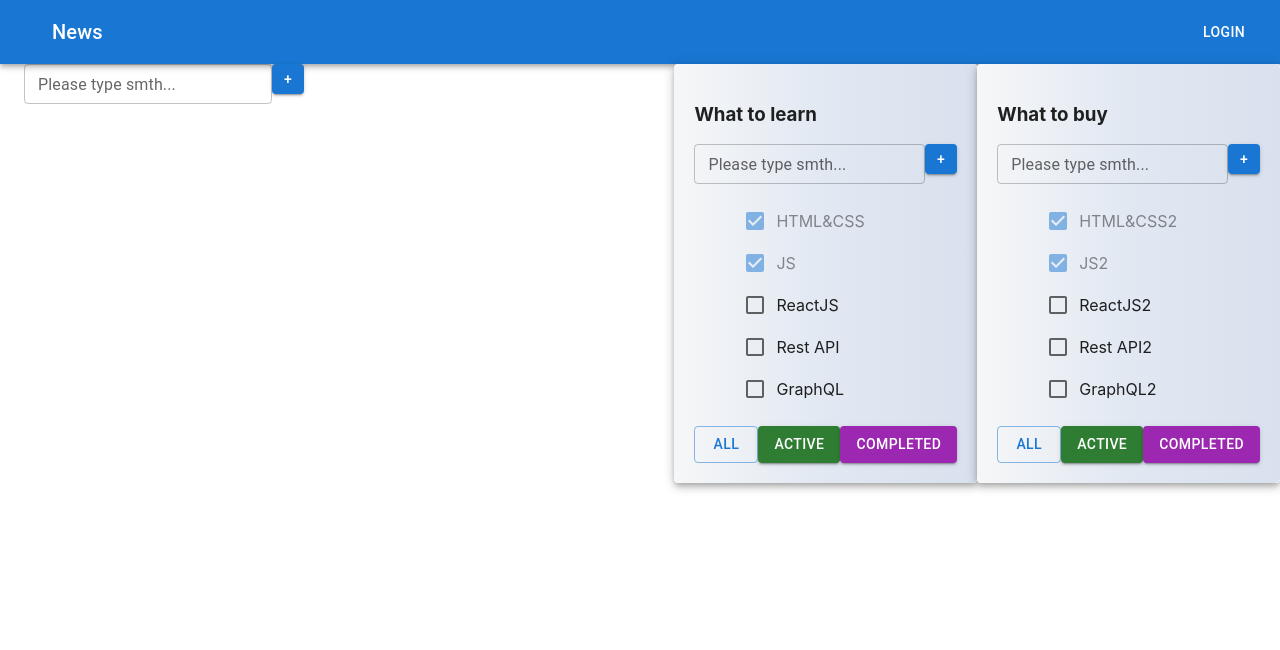
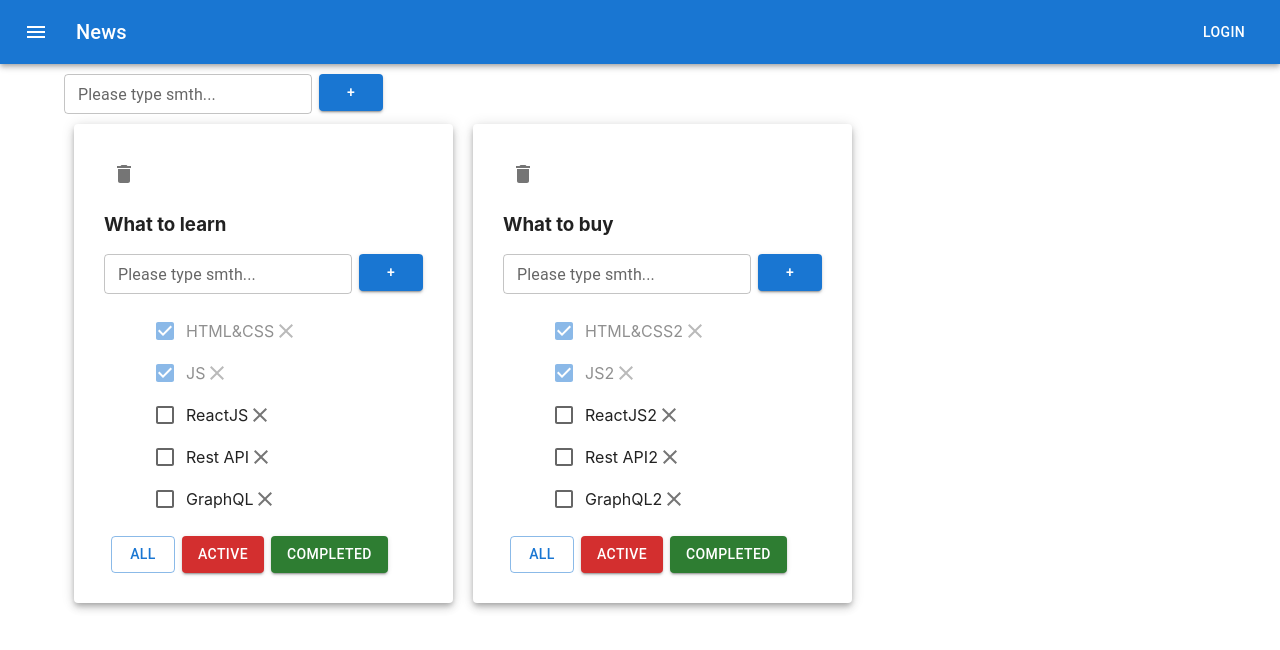
Before and after one commit to Diana-Balaban98/TaskMaster_Pro, a React (Create React App) app: page / in a window 1280 px wide. Shown: the top 650 px of the page. Built offline with nearby package versions, Linux system fonts and the light colour scheme.

Commit message:
material ui

```diff
--- a/src/App.css
+++ b/src/App.css
@@ -2,12 +2,7 @@
 
 }
 
-.App > div {
-  /*margin-right: 50px;*/
+.todolist {
+    border-radius: 5px;
+    padding: 30px;
 }
-
-.todolist {
-  background: linear-gradient(90deg, #f6f7f8,#e1e8f2,#d9e1ee);
-  border-radius:  5px;
-  padding: 20px;
-}
--- a/src/App.tsx
+++ b/src/App.tsx
@@ -93,20 +93,19 @@ const App = () => {
         });
     }
 
-    const todos =   todolists.map(el => {
+    const todos = todolists.map(el => {
         let taskForTodolist = tasks[el.id];
 
         if (el.filter === "completed") {
-                taskForTodolist = tasks[el.id].filter(t => t.isDone === true);
+            taskForTodolist = tasks[el.id].filter(t => t.isDone);
         }
 
         if (el.filter === "active") {
-                taskForTodolist = tasks[el.id].filter(t => t.isDone === false);
+            taskForTodolist = tasks[el.id].filter(t => !t.isDone);
         }
 
         return <Grid item>
-                <Paper elevation={5}>
-                    <div style={{display: "flex"}}>
+            <Paper elevation={5} style={{margin: '10px'}}>
                     <Todolist
                         key={el.id}
                         todolistId={el.id}
@@ -121,7 +120,6 @@ const App = () => {
                         updateTask={updateTask}
                         updateTodolist={updateTodolist}
                     />
-                    </div>
             </Paper>
         </Grid>
     })
@@ -129,14 +127,14 @@ const App = () => {
     return (
         <div className="App">
             <ButtonAppBar/>
-            <div style={{display: "flex"}}>
                 <Container fixed>
-                    <Grid container>
+                    <Grid container style={{marginTop: '10px'}}>
                         <AddItemForm callBack={addTodolist}/>
                     </Grid>
+                    <Grid container>
+                        {todos}
+                    </Grid>
                 </Container>
-                {todos}
-            </div>
         </div>
     );
 }
--- a/src/EditableSpan/EditableSpan.tsx
+++ b/src/EditableSpan/EditableSpan.tsx
@@ -25,7 +25,6 @@ export const EditableSpan = ({oldTitle, callBack}: EditableSpanPropsType) => {
         setUpdateTitle(event.currentTarget.value)
     }
 
-
     return (
         <>
             {edit ?
--- a/src/components/AddItemForm/AddItemForm.tsx
+++ b/src/components/AddItemForm/AddItemForm.tsx
@@ -1,7 +1,6 @@
 import React, {ChangeEvent, useState} from 'react';
-import s from "../TodoList/Todolist.module.css";
-import {Button} from '@mui/material'
 import TextField from '@mui/material/TextField';
+import {SuperButton} from "../SuperButton/SuperButton";
 
 
 type AddItemFormPropsType = {
@@ -34,15 +33,8 @@ export const AddItemForm = (props: AddItemFormPropsType) => {
         }
     }
 
-    const buttonStyles={
-        maxWidth: '30px',
-        maxHeight: '30px',
-        minWidth: '30px',
-        minHeight: '30px',
-    }
 
     return (
-        <div>
             <div style={{display: "flex"}}>
                 <TextField
                     error={!!error}
@@ -54,11 +46,7 @@ export const AddItemForm = (props: AddItemFormPropsType) => {
                     onChange={onChangeInputHandler}
                     onKeyPress={onKeyPressHandler}
                 />
-                {/*<input className={error ? s.error : ""} style={{marginRight: "5px"}} value={newTask}*/}
-                {/*       onChange={onChangeInputHandler} onKeyPress={onKeyPressHandler}/>*/}
-                {/*<SuperButton name={"+"} callBack={onClickHandler}/>*/}
-                <Button style={buttonStyles} onClick={onClickHandler} variant="contained">+</Button>
+                <SuperButton name="+" callBack={onClickHandler} variant="contained" color="primary"/>
             </div>
-        </div>
     );
 };
--- a/src/components/ButtonAppBar/ButtonAppBar.tsx
+++ b/src/components/ButtonAppBar/ButtonAppBar.tsx
@@ -1,5 +1,5 @@
 import {AppBar, Box, Button, IconButton, Typography, Toolbar} from "@mui/material";
-// import MenuIcon from "@mui/icons-material";
+import MenuIcon from "@mui/icons-material/Menu";
 
 export function ButtonAppBar() {
     return (
@@ -13,7 +13,7 @@ export function ButtonAppBar() {
                         aria-label="menu"
                         sx={{ mr: 2 }}
                     >
-                        {/*<MenuIcon />*/}
+                        <MenuIcon/>
                     </IconButton>
                     <Typography variant="h6" component="div" sx={{ flexGrow: 1 }}>
                         News
--- a/src/components/SuperButton/SuperButton.tsx
+++ b/src/components/SuperButton/SuperButton.tsx
@@ -5,8 +5,8 @@ type ColorForButton = "inherit" | "primary" | "secondary" | "success" | "error"
 
 type ButtonPropsType = {
     name: string
-    variant: "text" | "outlined" | "contained"
-    color: ColorForButton
+    variant?: "text" | "outlined" | "contained"
+    color?: ColorForButton
     callBack: () => void
 }
 
@@ -20,7 +20,7 @@ export const SuperButton: React.FC<ButtonPropsType> = ({
 
     return (
         <div>
-            <Button color={color} variant={variant} onClick={onClickHandler}>{name}</Button>
+            <Button style={{marginLeft: '7px'}} color={color} variant={variant} onClick={onClickHandler}>{name}</Button>
         </div>
     );
 };
--- a/src/components/TodoList/TodoList.tsx
+++ b/src/components/TodoList/TodoList.tsx
@@ -3,11 +3,11 @@ import {FilterValuesType} from "../../App";
 import s from "./Todolist.module.css"
 import {AddItemForm} from "../AddItemForm/AddItemForm";
 import {EditableSpan} from "../../EditableSpan/EditableSpan";
-import {Button} from '@mui/material'
 import Checkbox from '@mui/material/Checkbox';
 import {SuperButton} from "../SuperButton/SuperButton";
-
-
+import ClearIcon from '@mui/icons-material/Clear';
+import {IconButton} from "@mui/material";
+import {Delete} from "@mui/icons-material";
 
 
 export type TaskType = {
@@ -57,10 +57,10 @@ export const Todolist = ({
     const mappedTasks = tasks.map((task, index) => {
 
         return <li className={`${s.task} ${task.isDone ? s.isDone : ""}`} key={index}>
-            <Checkbox onChange={(e) => changeStatusHandler(e, task.id)} checked={task.isDone}  />
+            <Checkbox onChange={(e) => changeStatusHandler(e, task.id)} checked={task.isDone}/>
             <EditableSpan oldTitle={task.title}
                           callBack={(updateTitle: string) => updateTaskHandler(task.id, updateTitle)}/>
-            {/*<SuperButton name={"X"} callBack={removeTaskHandler(task.id)}/>*/}
+            <ClearIcon color="action" onClick={removeTaskHandler(task.id)}/>
         </li>
     })
 
@@ -84,10 +84,9 @@ export const Todolist = ({
 
     return (
         <div className="todolist">
-            {/*<button onClick={removeTodolistHandler}>X</button>*/}
-            {/*<IconButton aria-label="delete" onClick={removeTodolistHandler}>*/}
-            {/*    <Delete />*/}
-            {/*</IconButton>*/}
+            <IconButton aria-label="delete" onClick={removeTodolistHandler}>
+                <Delete/>
+            </IconButton>
             <h3>
                 <EditableSpan oldTitle={title} callBack={updateTodolistHandler}/>
             </h3>
@@ -100,9 +99,12 @@ export const Todolist = ({
                 }
             </ul>
             <div style={{display: "flex"}}>
-                <SuperButton name="All" variant={buttonName === 'all' ? "outlined":"contained"} color="primary" callBack={() => removeHandler("all")}/>
-                <SuperButton name="Active" variant={buttonName === 'active' ? "outlined":"contained"} color='success' callBack={() => removeHandler("active")}/>
-                <SuperButton name="Completed" variant={buttonName === 'completed' ? "outlined":"contained"} color='secondary' callBack={() => removeHandler("completed")}/>
+                <SuperButton name="All" variant={buttonName === 'all' ? "outlined" : "contained"} color="primary"
+                             callBack={() => removeHandler("all")}/>
+                <SuperButton name="Active" variant={buttonName === 'active' ? "outlined" : "contained"} color='error'
+                             callBack={() => removeHandler("active")}/>
+                <SuperButton name="Completed" variant={buttonName === 'completed' ? "outlined" : "contained"}
+                             color='success' callBack={() => removeHandler("completed")}/>
             </div>
         </div>
     )
```
Also changed, not shown: package.json (+6 -2 lines), 1 other file (tests, documents, lock files or other folders). Lines whose indentation alone changed are shown as unchanged.
